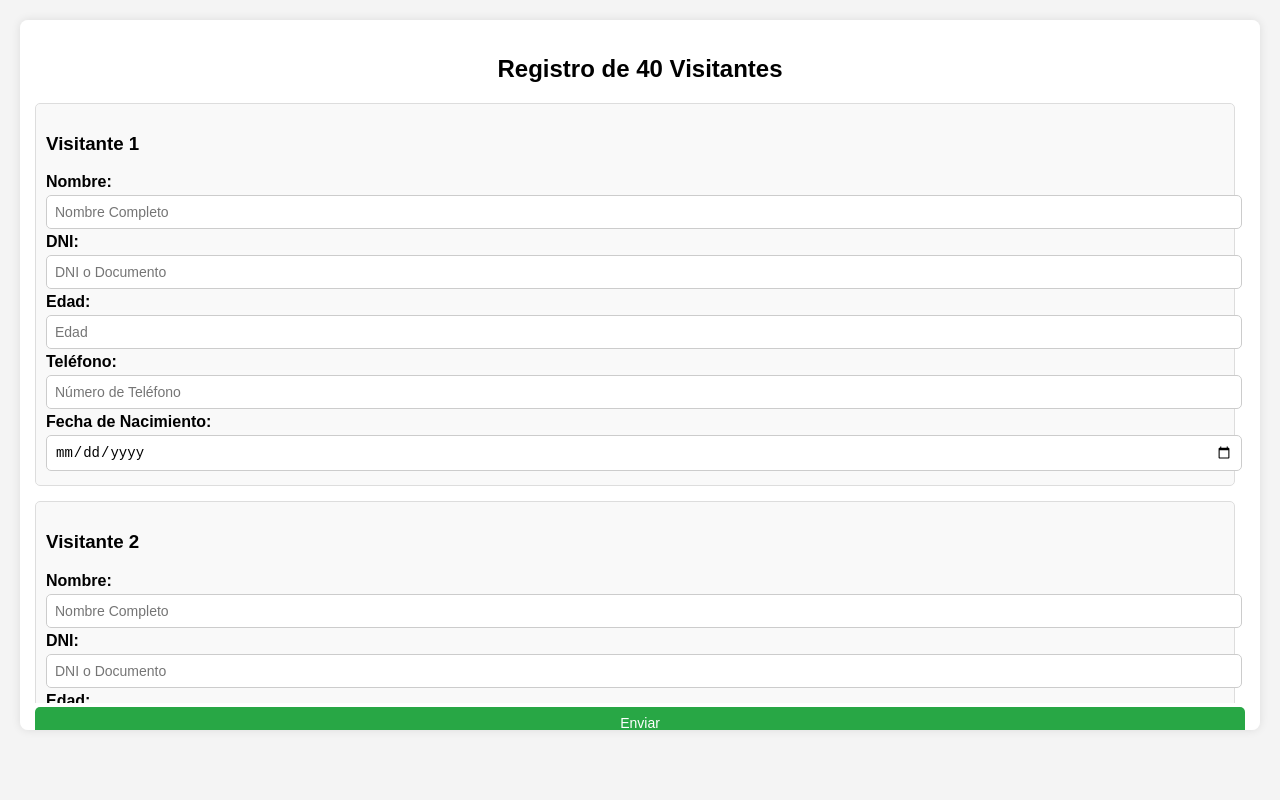
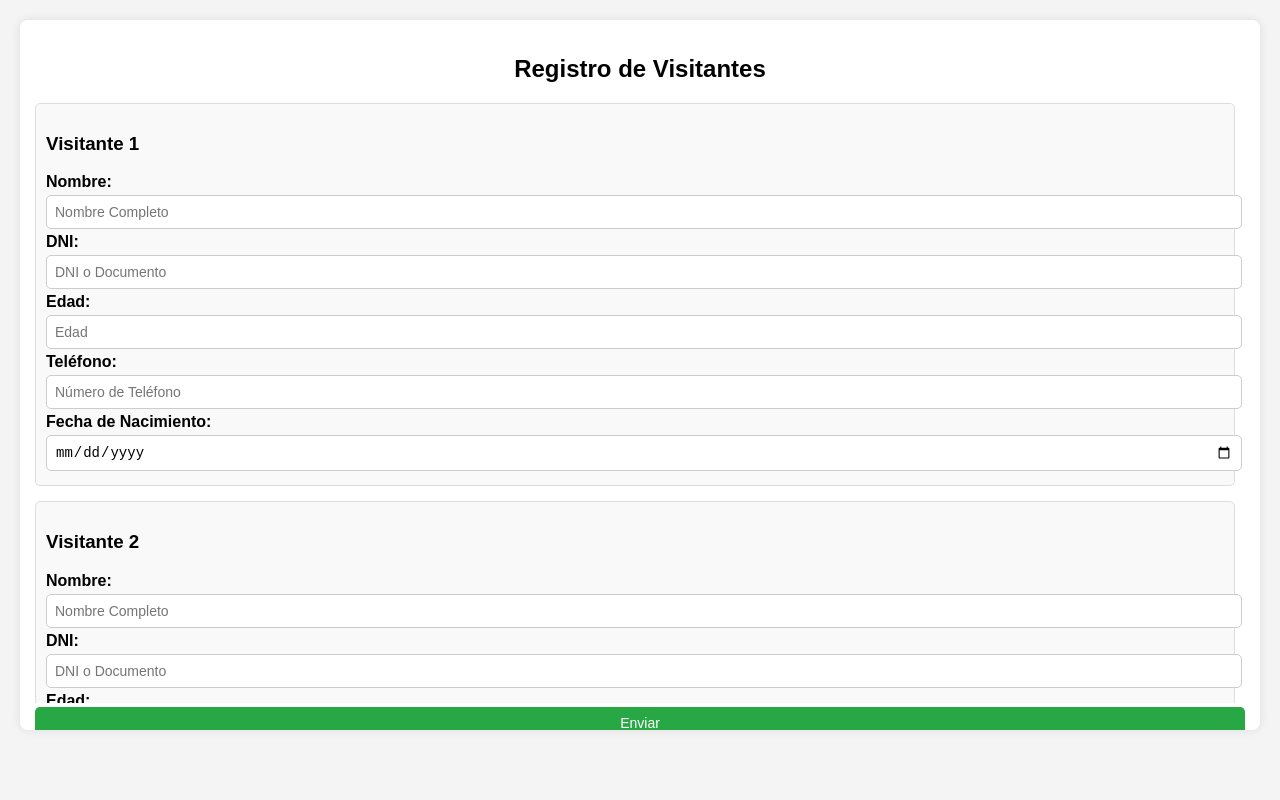
Before and after one commit to SAULCAMA1018/recreate.github.io, a plain HTML site: page index.html in a window 1280 px wide. Drawn offline with Linux system fonts and the light colour scheme.

Commit message:
index.html

```diff
--- a/index.html
+++ b/index.html
@@ -60,7 +60,7 @@
 </head>
 <body>
     <div class="container">
-        <h2 style="text-align: center;">Registro de 40 Visitantes</h2>
+        <h2 style="text-align: center;">Registro de Visitantes</h2>
         <div id="formContainer" class="scrollable-container"></div>
         <button id="sendButton" onclick="sendEmail()">Enviar</button>
     </div>
```
